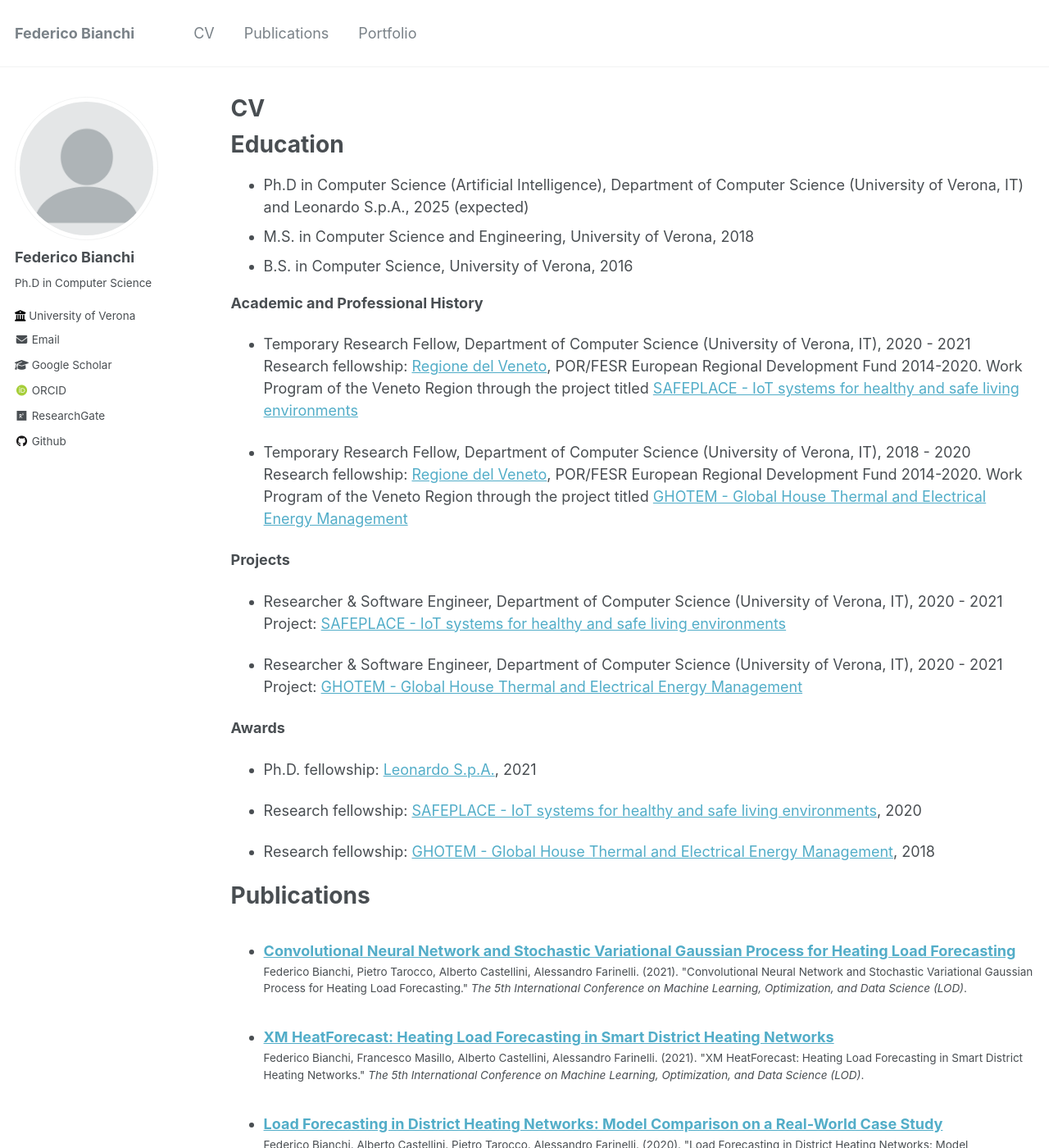
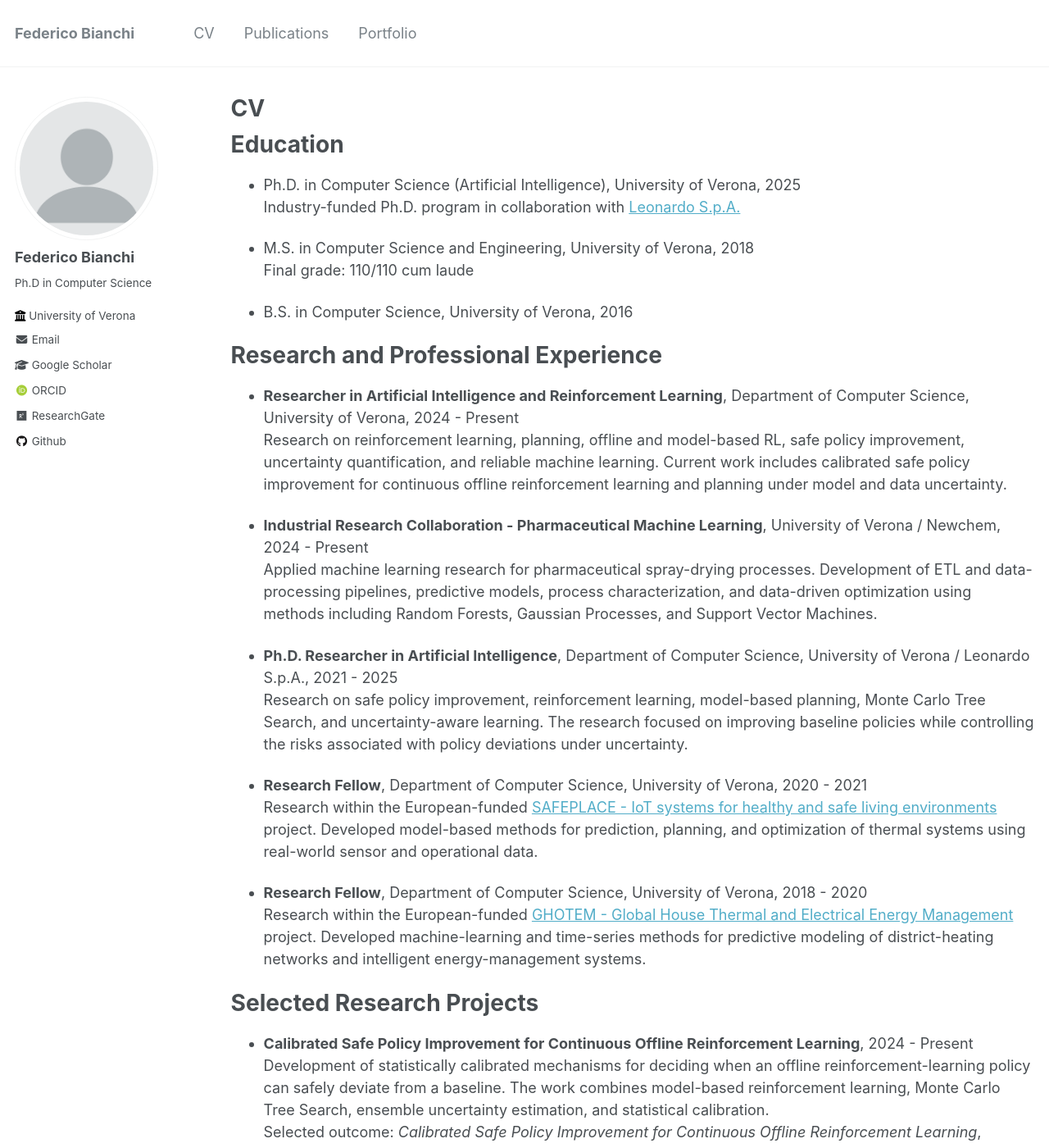
Before and after one commit to federicobianchi501/federicobianchi501.github.io, a Jekyll site: the page built from _pages/cv.md, in a window 1280 px wide and 1400 px high. Shown: the whole window at 82% size. Built offline with Jekyll 4.4.1, drawn with Linux system fonts in a browser that asks for light colours; some web fonts are replaced; some of the changed text lies outside the part shown.

Commit message:
Update cv.md

```diff
--- a/_pages/cv.md
+++ b/_pages/cv.md
@@ -11,35 +11,75 @@ redirect_from:
 
 **Education**
 ======
-* Ph.D in Computer Science (Artificial Intelligence), Department of Computer Science (University of Verona, IT) and Leonardo S.p.A., 2025 (expected)
+
+* Ph.D. in Computer Science (Artificial Intelligence), University of Verona, 2025
+  Industry-funded Ph.D. program in collaboration with [Leonardo S.p.A.](https://www.leonardo.com/en/home)
+
 * M.S. in Computer Science and Engineering, University of Verona, 2018
+  Final grade: 110/110 cum laude
+
 * B.S. in Computer Science, University of Verona, 2016
 
-**Academic and Professional History**
+**Research and Professional Experience**
+======
 
-* Temporary Research Fellow, Department of Computer Science (University of Verona, IT), 2020 - 2021
-Research fellowship: [Regione del Veneto](https://www.regione.veneto.it/), POR/FESR European Regional Development Fund 2014-2020. Work Program of the Veneto Region through the project titled [SAFEPLACE - IoT systems for healthy and safe living environments](https://www.ict4ssl.com/en/progetto-safe-place-en/)
+* **Researcher in Artificial Intelligence and Reinforcement Learning**, Department of Computer Science, University of Verona, 2024 - Present
+  Research on reinforcement learning, planning, offline and model-based RL, safe policy improvement, uncertainty quantification, and reliable machine learning. Current work includes calibrated safe policy improvement for continuous offline reinforcement learning and planning under model and data uncertainty.
 
+* **Industrial Research Collaboration - Pharmaceutical Machine Learning**, University of Verona / Newchem, 2024 - Present
+  Applied machine learning research for pharmaceutical spray-drying processes. Development of ETL and data-processing pipelines, predictive models, process characterization, and data-driven optimization using methods including Random Forests, Gaussian Processes, and Support Vector Machines.
 
-* Temporary Research Fellow, Department of Computer Science (University of Verona, IT), 2018 - 2020
-Research fellowship: [Regione del Veneto](https://www.regione.veneto.it/), POR/FESR European Regional Development Fund 2014-2020. Work Program of the Veneto Region through the project titled [GHOTEM - Global House Thermal and Electrical Energy Management](https://www.di.univr.it/?ent=progetto&id=5233&lang=en)
+* **Ph.D. Researcher in Artificial Intelligence**, Department of Computer Science, University of Verona / Leonardo S.p.A., 2021 - 2025
+  Research on safe policy improvement, reinforcement learning, model-based planning, Monte Carlo Tree Search, and uncertainty-aware learning. The research focused on improving baseline policies while controlling the risks associated with policy deviations under uncertainty.
 
-**Projects**
-* Researcher & Software Engineer, Department of Computer Science (University of Verona, IT), 2020 - 2021
-Project: [SAFEPLACE - IoT systems for healthy and safe living environments](https://www.ict4ssl.com/en/progetto-safe-place-en/)
+* **Research Fellow**, Department of Computer Science, University of Verona, 2020 - 2021
+  Research within the European-funded [SAFEPLACE - IoT systems for healthy and safe living environments](https://www.ict4ssl.com/en/progetto-safe-place-en/) project. Developed model-based methods for prediction, planning, and optimization of thermal systems using real-world sensor and operational data.
 
-* Researcher & Software Engineer, Department of Computer Science (University of Verona, IT), 2020 - 2021
-Project: [GHOTEM - Global House Thermal and Electrical Energy Management](https://www.di.univr.it/?ent=progetto&id=5233&lang=en)
+* **Research Fellow**, Department of Computer Science, University of Verona, 2018 - 2020
+  Research within the European-funded [GHOTEM - Global House Thermal and Electrical Energy Management](https://www.di.univr.it/?ent=progetto&id=5233&lang=en) project. Developed machine-learning and time-series methods for predictive modeling of district-heating networks and intelligent energy-management systems.
 
-**Awards**
-* Ph.D. fellowship: [Leonardo S.p.A.](https://www.leonardo.com/en/home), 2021
+**Selected Research Projects**
+======
 
-* Research fellowship: [SAFEPLACE - IoT systems for healthy and safe living environments](https://www.ict4ssl.com/en/progetto-safe-place-en/), 2020
+* **Calibrated Safe Policy Improvement for Continuous Offline Reinforcement Learning**, 2024 - Present
+  Development of statistically calibrated mechanisms for deciding when an offline reinforcement-learning policy can safely deviate from a baseline. The work combines model-based reinforcement learning, Monte Carlo Tree Search, ensemble uncertainty estimation, and statistical calibration.
+  Selected outcome: *Calibrated Safe Policy Improvement for Continuous Offline Reinforcement Learning*, accepted at **NeurIPS 2026**.
 
-* Research fellowship: [GHOTEM - Global House Thermal and Electrical Energy Management](https://www.di.univr.it/?ent=progetto&id=5233&lang=en), 2018
+* **Pharmaceutical Process Modeling**, 2024 - Present
+  Machine-learning research for spray-drying processes, including experimental-data integration, predictive modeling, process characterization, and optimization in data-constrained industrial settings.
+
+* **Safe Policy Improvement and Planning**, 2021 - 2025
+  Research on scalable safe policy-improvement methods using reinforcement learning, model-based planning, Monte Carlo Tree Search, and baseline-relative improvement mechanisms.
+
+* **SAFEPLACE - IoT systems for healthy and safe living environments**, 2020 - 2021
+  Researcher and Software Engineer, Department of Computer Science, University of Verona. Development of predictive, planning, and optimization algorithms for intelligent thermal systems.
+
+* **GHOTEM - Global House Thermal and Electrical Energy Management**, 2018 - 2020
+  Researcher and Software Engineer, Department of Computer Science, University of Verona. Development of machine-learning and time-series models for district-heating networks and energy-management applications.
+
+**Research Interests**
+======
+
+* Reinforcement Learning
+* Offline and Model-Based Reinforcement Learning
+* Safe Policy Improvement
+* Planning and Monte Carlo Tree Search
+* Uncertainty Quantification and Calibration
+* Reliable and Data-Efficient Machine Learning
+* Predictive Modeling
+* Time-Series Analysis
+* Machine Learning for Industrial Applications
+
+**Selected Funding and Fellowships**
+======
+
+* Industry-funded Ph.D. fellowship, [Leonardo S.p.A.](https://www.leonardo.com/en/home), 2021
+* Research fellowship associated with the [SAFEPLACE](https://www.ict4ssl.com/en/progetto-safe-place-en/) project, 2020
+* Research fellowship associated with the [GHOTEM](https://www.di.univr.it/?ent=progetto&id=5233&lang=en) project, 2018
 
 **Publications**
 ======
-  <ul>{% for post in site.publications reversed %}
-    {% include archive-single-cv.html %}
-  {% endfor %}</ul>
+
+<ul>{% for post in site.publications reversed %}
+  {% include archive-single-cv.html %}
+{% endfor %}</ul>
```
